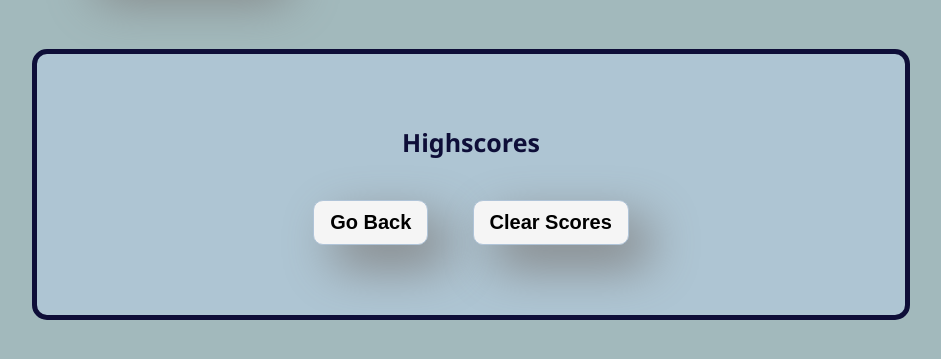
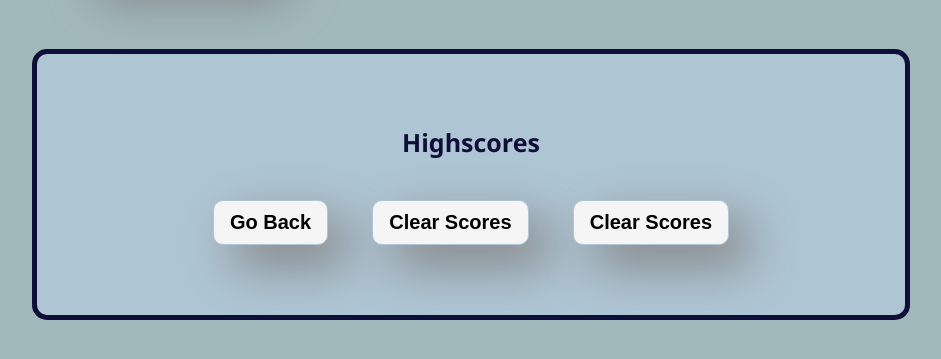
Before and after one commit to sudheer313/Code-Quiz, a plain HTML site: page index.html in a window 1280 px wide. Both pictures are taken after a click on the button "View Highscores". Shown: the part 101-460 px from the top of the page, without its empty margins (169-1110 px from the left). Drawn offline with Linux system fonts and the light colour scheme; a web font is replaced by a local one.

Commit message:
updated HTML

```diff
--- a/index.html
+++ b/index.html
@@ -70,6 +70,7 @@
                     </div>
                     <button type="button" class="common-button" id="goback">Go Back</button>
                     <button type="button" class="common-button" id="clearscores">Clear Scores</button>
+                    <button type="button" class="common-button" id="clearscores">Clear Scores</button>
                 </div>
             </div><br>
         </div>
```
